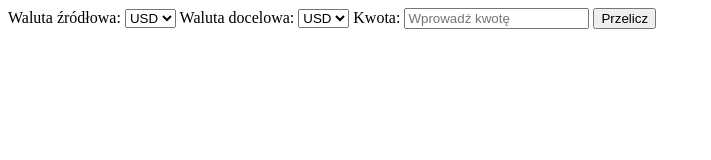
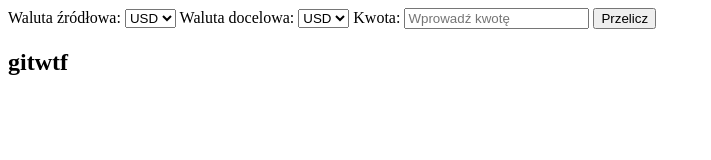
Before and after one commit to cyp4ik/moje-perwsze-repozytorium, a plain HTML site: page Desktop/lab23/index.html in a window 1280 px wide. Shown: the whole page, without its empty margins (0-711 px from the left). Drawn offline with Linux system fonts and the light colour scheme.

Commit message:
Zmiany na branchu-B

```diff
--- a/Desktop/lab23/index.html
+++ b/Desktop/lab23/index.html
@@ -29,5 +29,6 @@
         <button id="calculateBtn">Przelicz</button>
         <div id="result"></div>
     </div>
+    <h2>gitwtf</h2>
 </body>
 </html>
```
